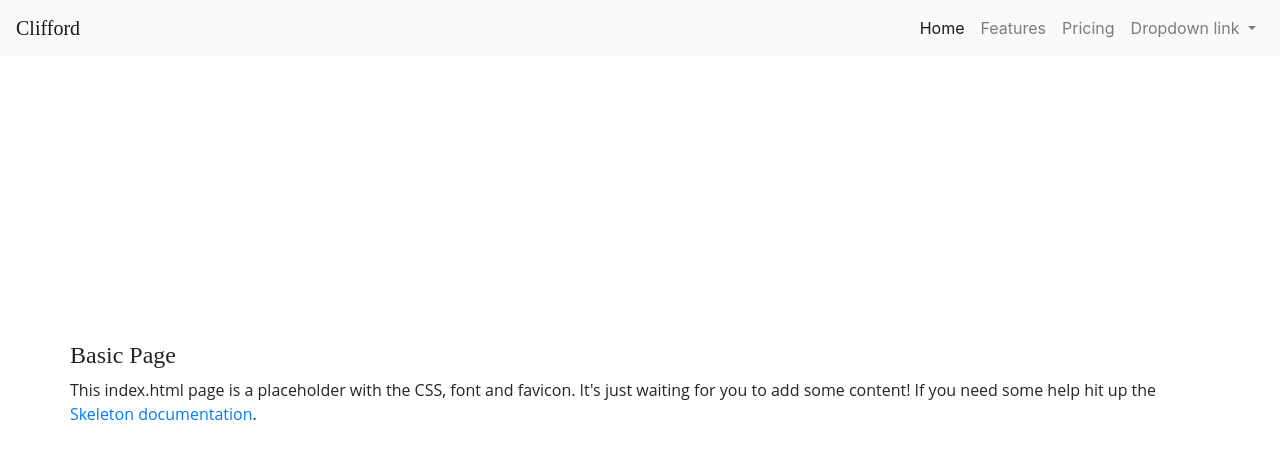
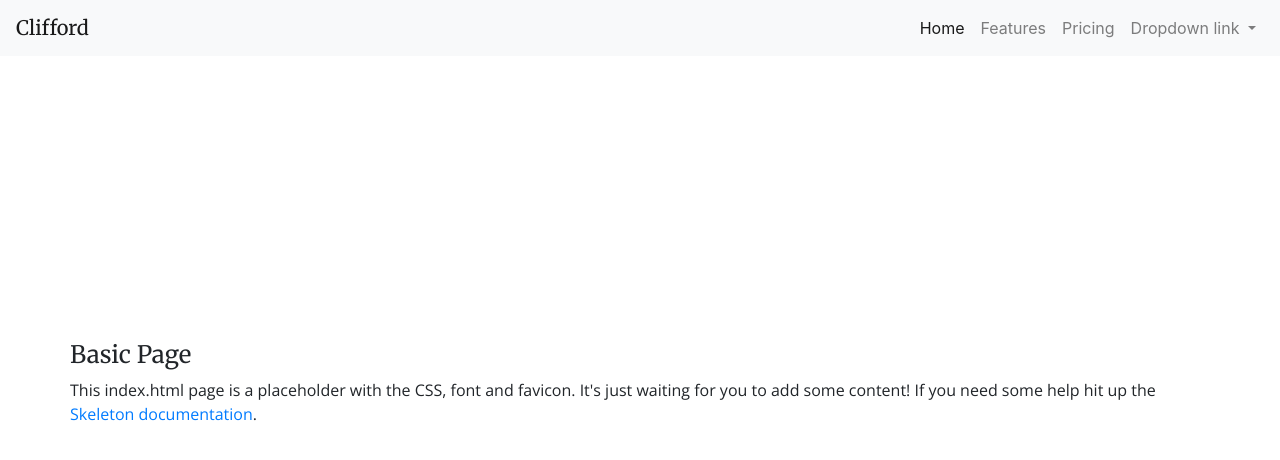
Before and after one commit to lpg0/clifford-website, a website: page docs/index.html in a window 1280 px wide. Drawn offline with nearby package versions, Linux system fonts and the light colour scheme.

Commit message:
Update index.html

```diff
--- a/docs/index.html
+++ b/docs/index.html
@@ -15,13 +15,13 @@
 
   <!-- FONT
   –––––––––––––––––––––––––––––––––––––––––––––––––– -->
-  <link href="./index_files/css" rel="stylesheet">
+  <link href="https://fonts.googleapis.com/css?family=Merriweather|Open+Sans&display=swap" rel="stylesheet">
 
   <!-- CSS
   –––––––––––––––––––––––––––––––––––––––––––––––––– -->
   <!--<link rel="stylesheet" href="css/normalize.css">-->
   <!--<link rel="stylesheet" href="css/skeleton.css">-->
-<link rel="stylesheet" href="./index_files/bootstrap.min.css" integrity="sha384-Vkoo8x4CGsO3+Hhxv8T/Q5PaXtkKtu6ug5TOeNV6gBiFeWPGFN9MuhOf23Q9Ifjh" crossorigin="anonymous">
+  <link rel="stylesheet" href="./index_files/bootstrap.min.css" integrity="sha384-Vkoo8x4CGsO3+Hhxv8T/Q5PaXtkKtu6ug5TOeNV6gBiFeWPGFN9MuhOf23Q9Ifjh" crossorigin="anonymous">
 
 
   <!-- Favicon
```
